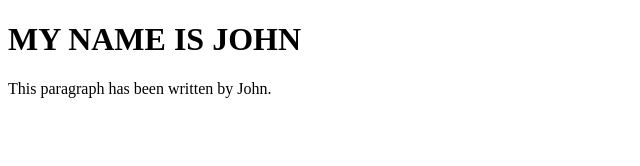
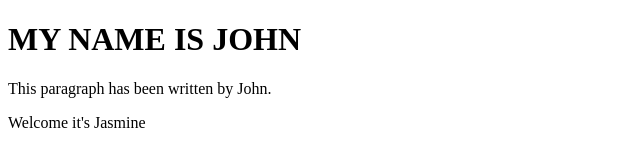
Before and after one commit to JohnKamau79/MyTeam, a plain HTML site: page index.html in a window 1280 px wide. Shown: the whole page, without its empty margins (0-640 px from the left). Drawn offline with Linux system fonts and the light colour scheme.

Commit message:
Added a paragraph

```diff
--- a/index.html
+++ b/index.html
@@ -9,6 +9,9 @@
     <h1>MY NAME IS JOHN</h1>
     <p>
         This paragraph has been written by John.
+
     </p>
+
+    <p>Welcome it's Jasmine</p>
 </body>
 </html>
```
